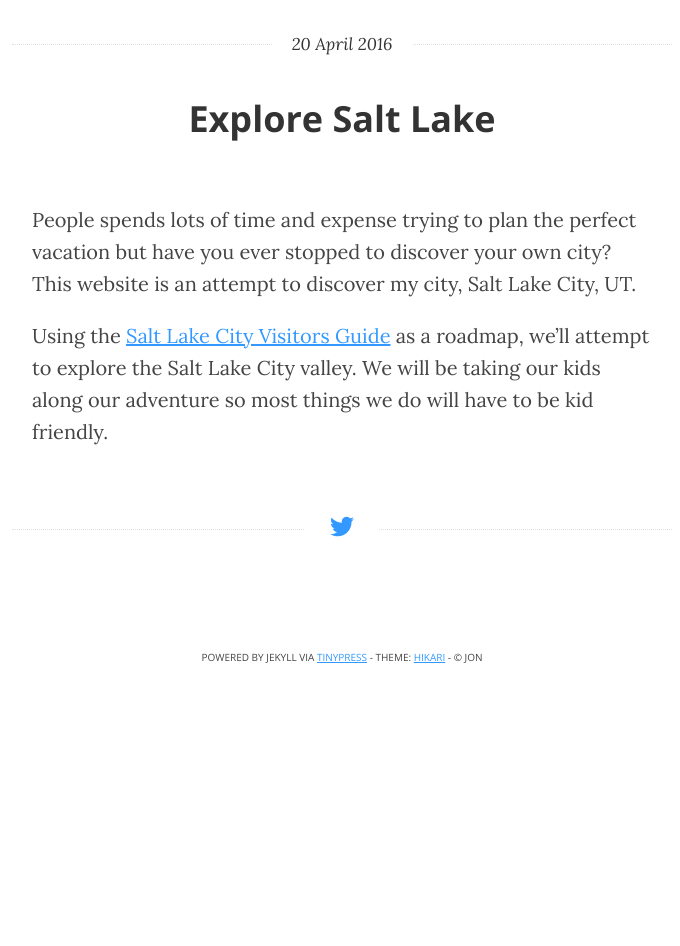
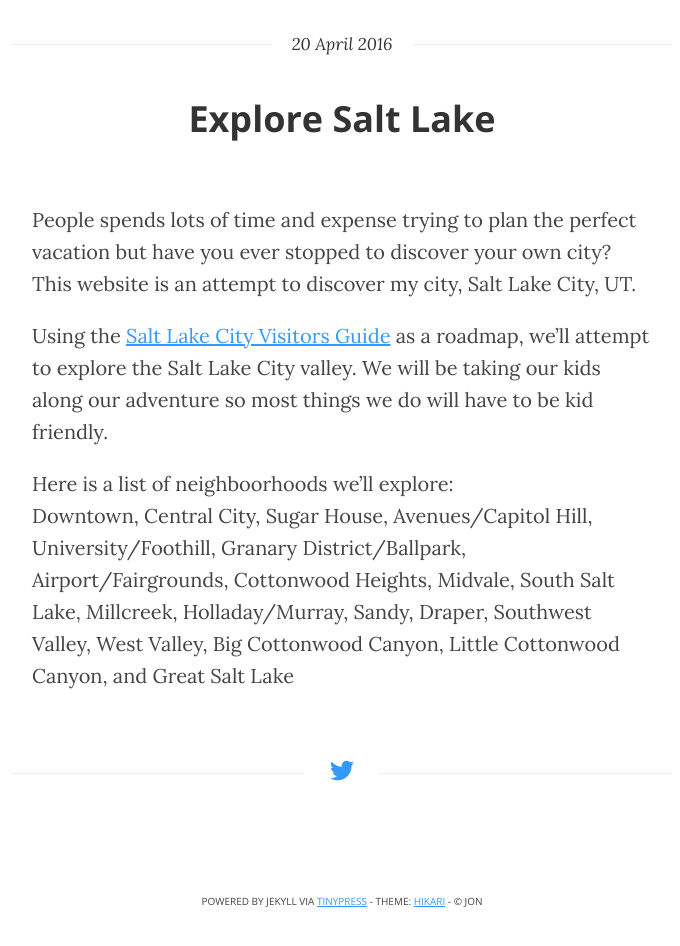
Before and after one commit to jonkwilliams/jonkwilliams.github.io, a Jekyll site: the page built from _posts/2016-04-20-introduction-explore-salt-lake.markdown, in a window 1280 px wide, cut to the strip 154-1105 px from the top of the page. Shown: the top 946 px of the strip, without its empty margins (298-978 px from the left). Built offline with Jekyll 4.4.1, drawn with Linux system fonts in a browser that asks for light colours; before the commit the page ends 900 px from its top, so only the background shows below that.

Commit message:
Update 2016-04-20-introduction-explore-salt-lake.markdown

```diff
--- a/_posts/2016-04-20-introduction-explore-salt-lake.markdown
+++ b/_posts/2016-04-20-introduction-explore-salt-lake.markdown
@@ -6,3 +6,6 @@ layout: post
 People spends lots of time and expense trying to plan the perfect vacation but have you ever stopped to discover your own city? This website is an attempt to discover my city, Salt Lake City, UT.
 
 Using the <a href="http://www.visitsaltlake.com/trip-planner/visitors-guide/">Salt Lake City Visitors Guide</a> as a roadmap, we'll attempt to explore the Salt Lake City valley.  We will be taking our kids along our adventure so most things we do will have to be kid friendly.
+
+Here is a list of neighboorhoods we'll explore:
+Downtown, Central City, Sugar House, Avenues/Capitol Hill, University/Foothill, Granary District/Ballpark, Airport/Fairgrounds, Cottonwood Heights, Midvale, South Salt Lake, Millcreek, Holladay/Murray, Sandy, Draper, Southwest Valley, West Valley, Big Cottonwood Canyon, Little Cottonwood Canyon, and Great Salt Lake
```
